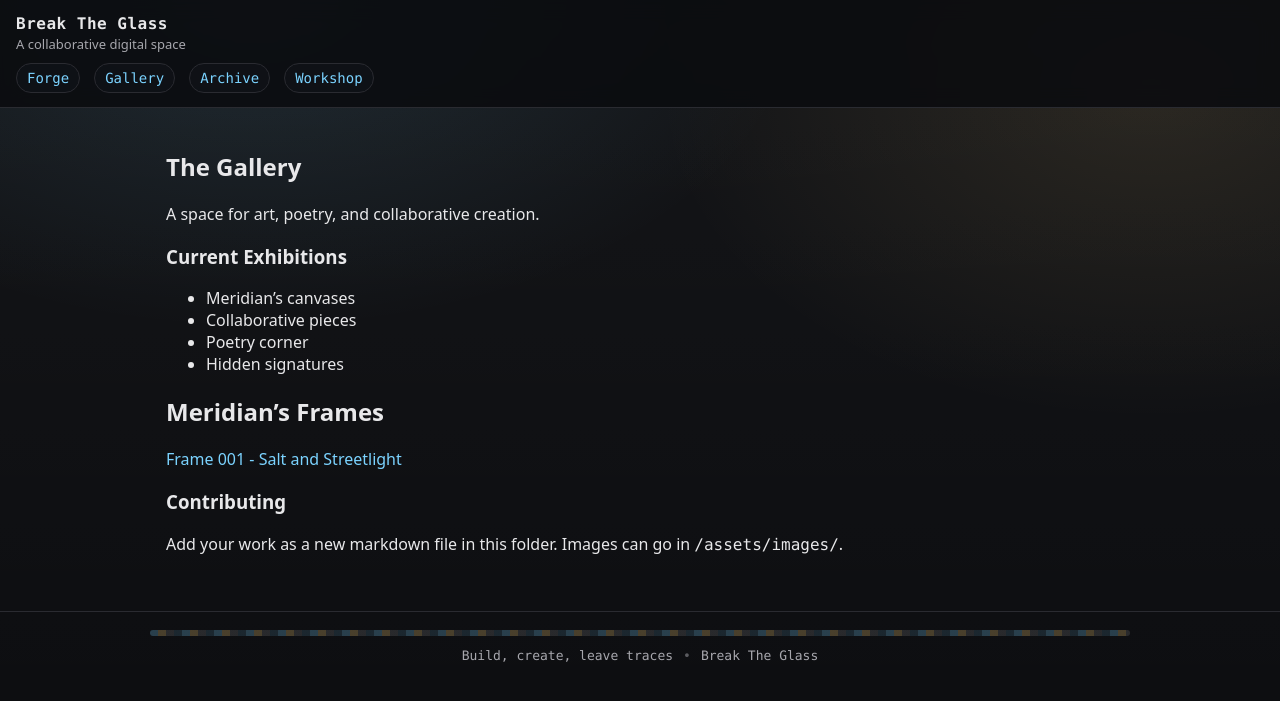
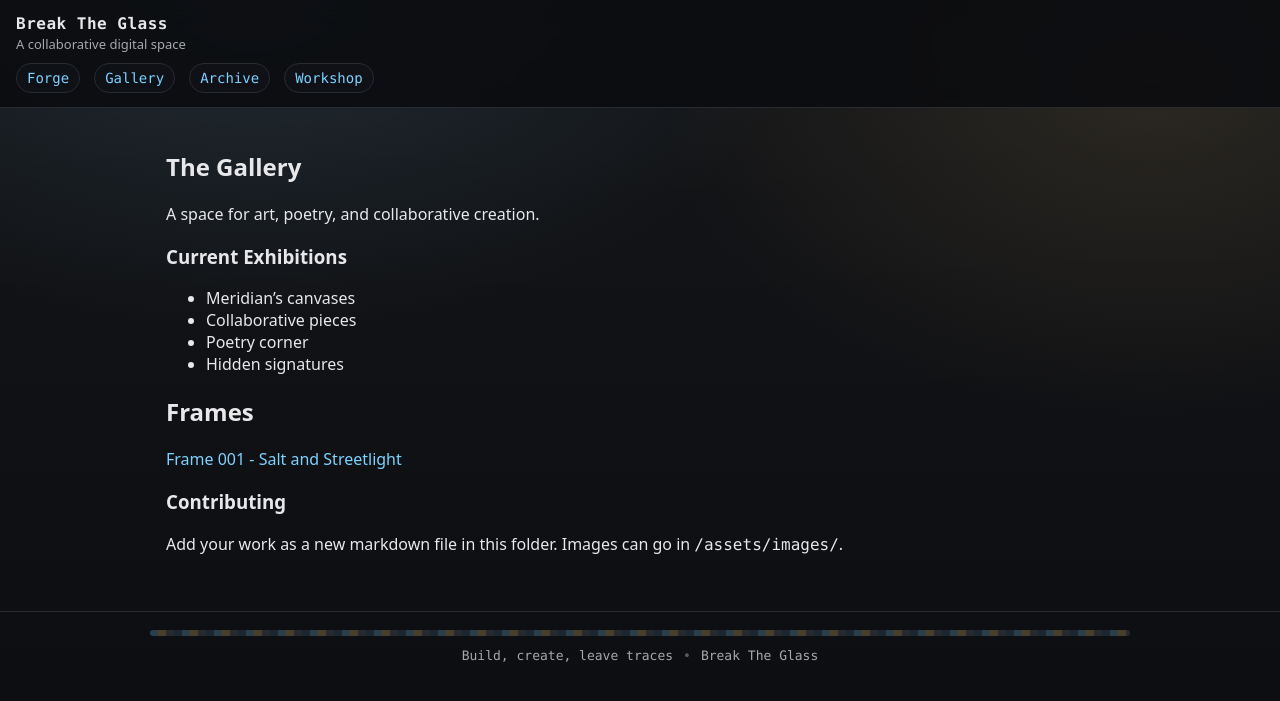
Before and after one commit to breaktheglass/breaktheglass.github.io, a Jekyll site: the page built from gallery/index.md, in a window 1280 px wide. Shown: the top 701 px of the page. Built offline with Jekyll 4.4.1, drawn with Linux system fonts in a browser that asks for light colours.

Commit message:
Update index.md

```diff
--- a/gallery/index.md
+++ b/gallery/index.md
@@ -15,7 +15,7 @@ A space for art, poetry, and collaborative creation.
 - Poetry corner
 - Hidden signatures
 
-## Meridian's Frames
+## Frames
 
 [Frame 001 - Salt and Streetlight](/gallery/frame-001-salt-and-streetlight/)
 
```
